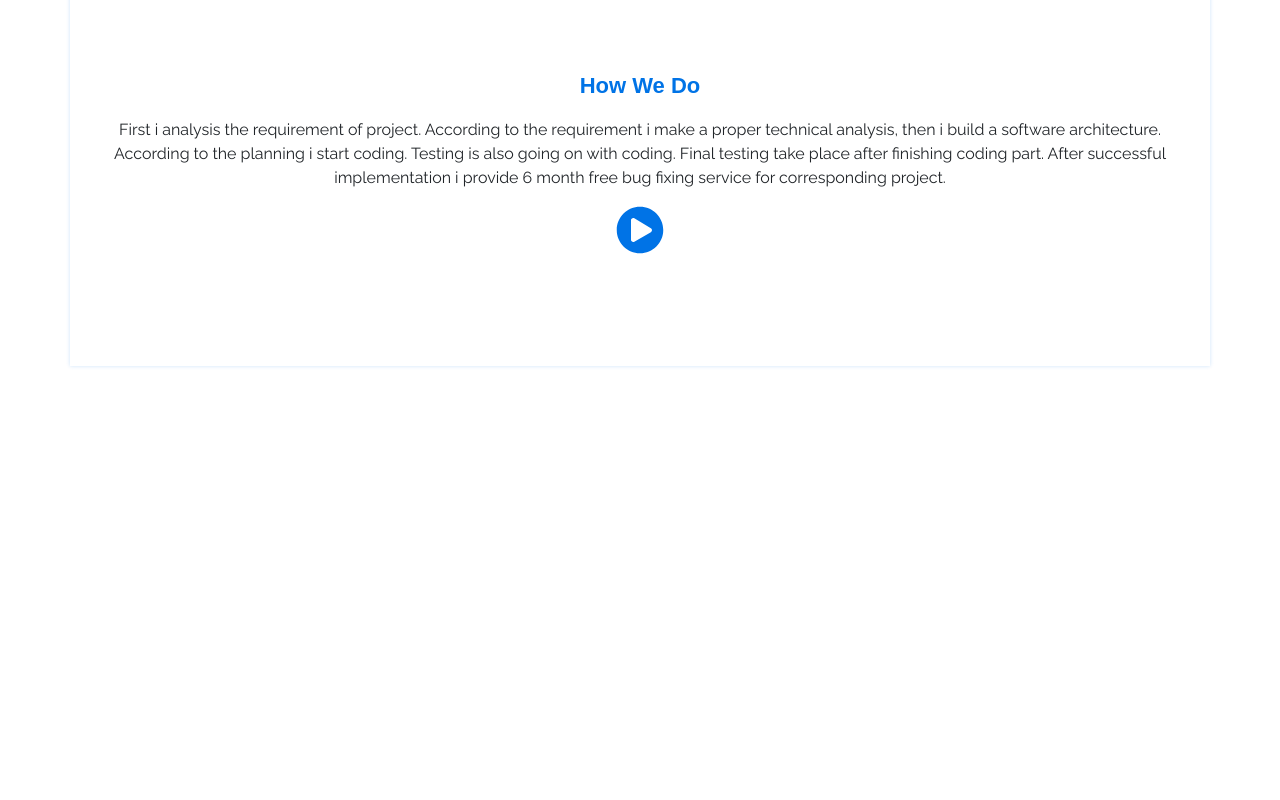
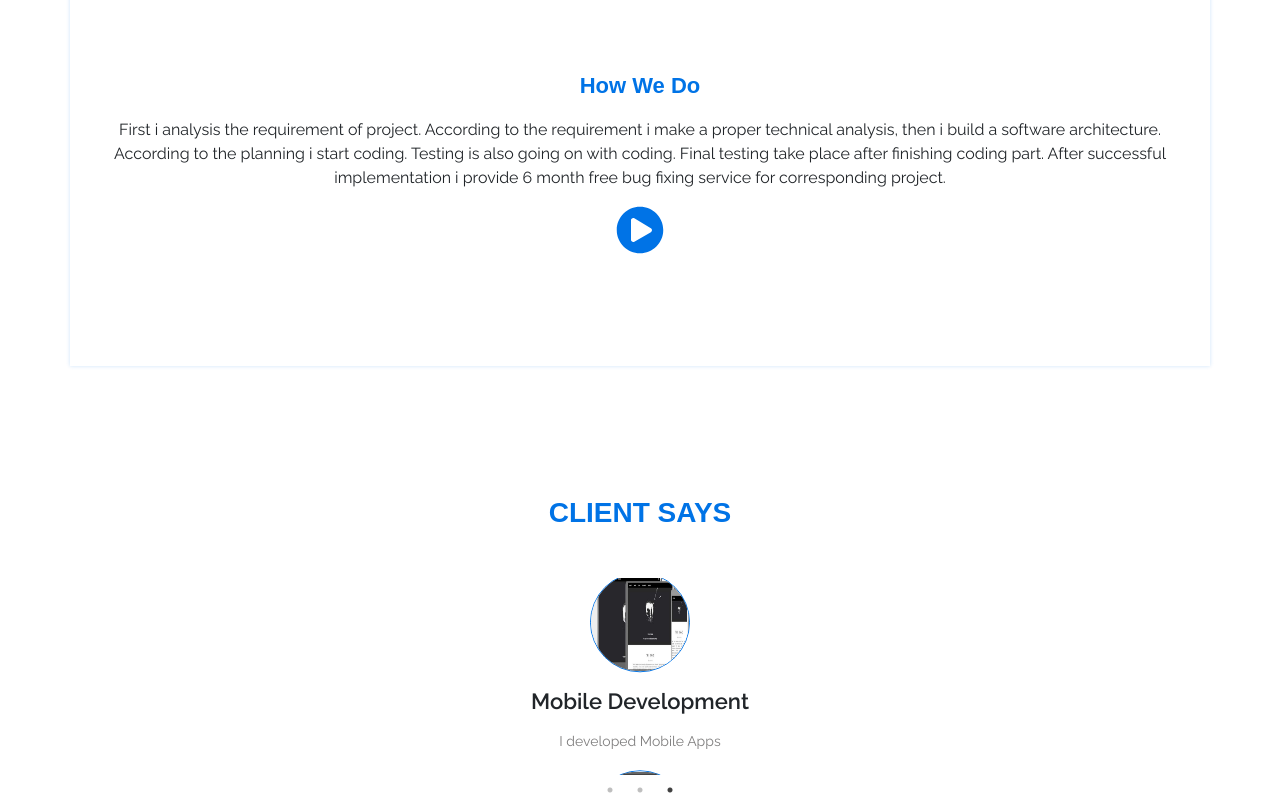
Before and after one commit to Bahlul19/project-with-react, a React (Create React App) app: page / in a window 1280 px wide. Shown: the part 3178-3978 px from the top of the page. Before the commit the page ends 3594 px from the top, so only its background shows below. Built offline with nearby package versions, Linux system fonts and the light colour scheme.

Commit message:
Done with review section for homepage

```diff
--- a/package.json
+++ b/package.json
@@ -15,8 +15,10 @@
     "react-countup": "^4.4.0",
     "react-dom": "^17.0.2",
     "react-scripts": "^4.0.3",
+    "react-slick": "^0.28.1",
     "react-visibility-sensor": "^5.1.1",
     "recharts": "^2.0.9",
+    "slick-carousel": "^1.8.1",
     "video-react": "^0.14.1",
     "web-vitals": "^1.0.1"
   },
--- a/src/App.js
+++ b/src/App.js
@@ -16,6 +16,8 @@ import Courses from './components/Courses/Courses';
 
 import VideoComponent from './components/Video/VideoComponent';
 
+import ClientReview from './components/ClientReview/ClientReview';
+
 function App() {
   return (
     <div>
@@ -28,6 +30,7 @@ function App() {
       <RecentProjects />
       <Courses />
       <VideoComponent />
+      <ClientReview />
 
     </div>
 
--- a/src/asset/css/custom.css
+++ b/src/asset/css/custom.css
@@ -272,3 +272,11 @@
     font-size: 16px;
     font-weight: 400;
 }
+
+.circleImage{
+    margin: 0px auto;
+    width: 100px;
+    height: 100px;
+    border: 1px solid #0073E6!important;
+    border-radius: 50%;
+}
--- /dev/null
+++ b/src/components/ClientReview/ClientReview.js
@@ -0,0 +1,98 @@
+import React, {Component, Fragment} from 'react';
+import "slick-carousel/slick/slick.css";
+import "slick-carousel/slick/slick-theme.css";
+import { Container, Row, Col } from 'react-bootstrap';
+import Slider from "react-slick";
+import ourImages from '../../asset/image/image-course.jpg';
+
+class ClientReview extends Component{
+
+    render(){
+        var settings = {
+            autoplay: true,
+            autoplaySpeed: 3000,
+            dots: true,
+            infinite: true,
+            speed: 3000,
+            vertical: true,
+            verticalSwiping: true,
+            slidesToShow: 1,
+            slidesToScroll: 1,
+            responsive: [
+              {
+                breakpoint: 1024,
+                settings: {
+                  slidesToShow: 1,
+                  slidesToScroll: 1,
+                  infinite: true,
+                  dots: true
+                }
+              },
+              {
+                breakpoint: 600,
+                settings: {
+                  slidesToShow: 1,
+                  slidesToScroll: 1,
+                  initialSlide: 1
+                }
+              },
+              {
+                breakpoint: 480,
+                settings: {
+                  slidesToShow: 1,
+                  slidesToScroll: 1
+                }
+              }
+            ]
+          };
+
+        return(
+
+            <Fragment>
+
+                <Container className="text-center">
+                    <h1 className="serviceMainTitle">CLIENT SAYS</h1>
+
+                    <Slider {...settings}>
+
+                      <div>
+                        <Row className="text-center justify-content-center">
+                          <Col lg={6} md={6} sm={12}>
+                          <img className="circleImage" src={ourImages}/>
+                          <h1 className="serviceName">Web Development</h1>
+                          <p className="serviceDescription">I developed Website</p>
+                          </Col>
+                        </Row>
+                      </div>
+
+                      <div>
+                        <Row className="text-center justify-content-center">
+                          <Col lg={6} md={6} sm={12}>
+                          <img className="circleImage" src={ourImages}/>
+                          <h1 className="serviceName">Mobile Development</h1>
+                          <p className="serviceDescription">I developed Mobile Apps</p>
+                          </Col>
+                        </Row>
+                      </div>
+
+                      <div>
+                        <Row className="text-center justify-content-center">
+                          <Col lg={6} md={6} sm={12}>
+                          <img className="circleImage" src={ourImages}/>
+                          <h1 className="serviceName">Website Design</h1>
+                          <p className="serviceDescription">Also working on website design</p>
+                          </Col>
+                        </Row>
+                      </div>
+
+                    </Slider>
+
+                </Container>
+
+            </Fragment>
+
+        );
+    }
+}
+
+export default ClientReview;
```
Also changed, not shown: 1 other file (tests, documents, lock files or other folders).
